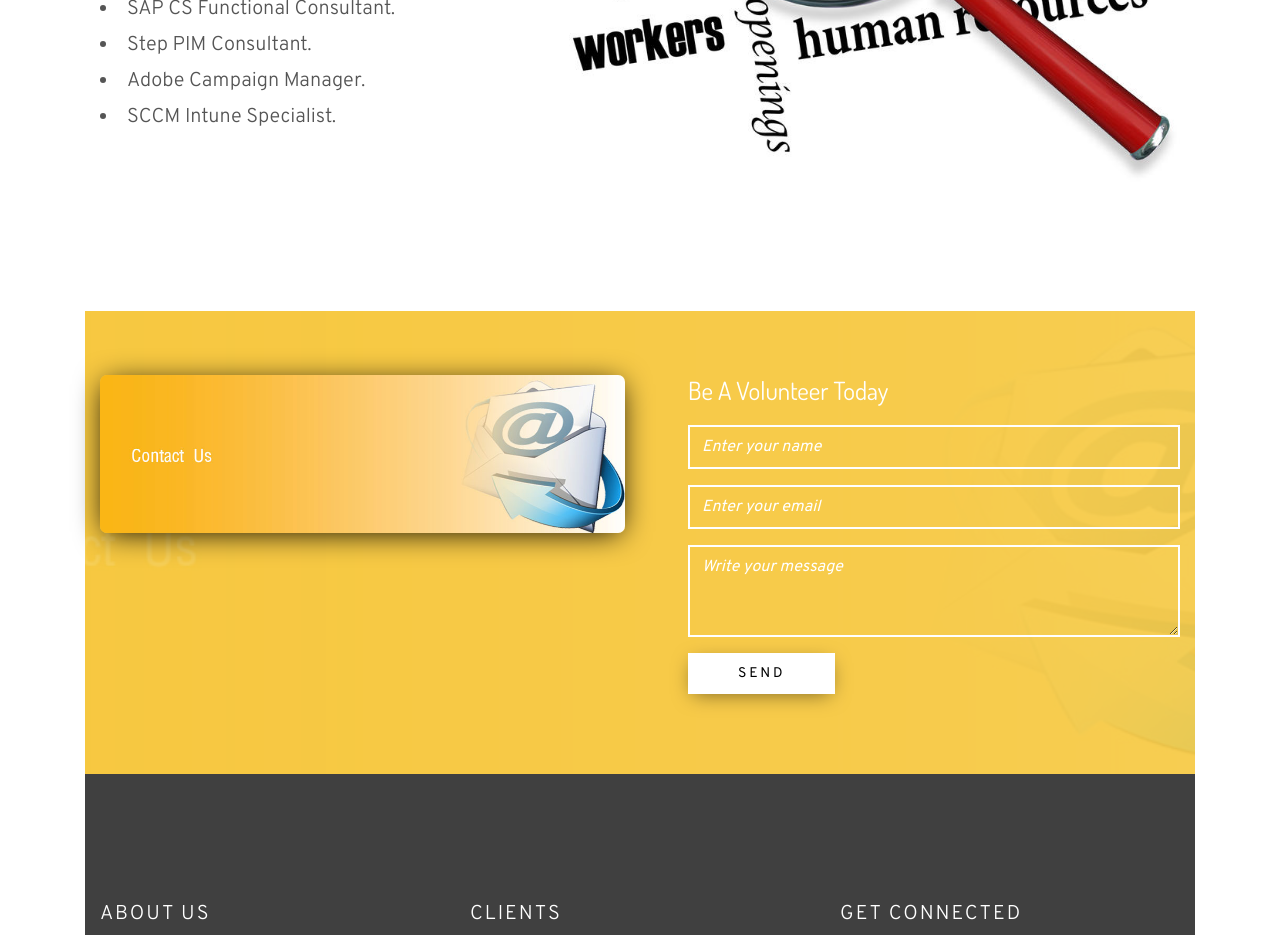
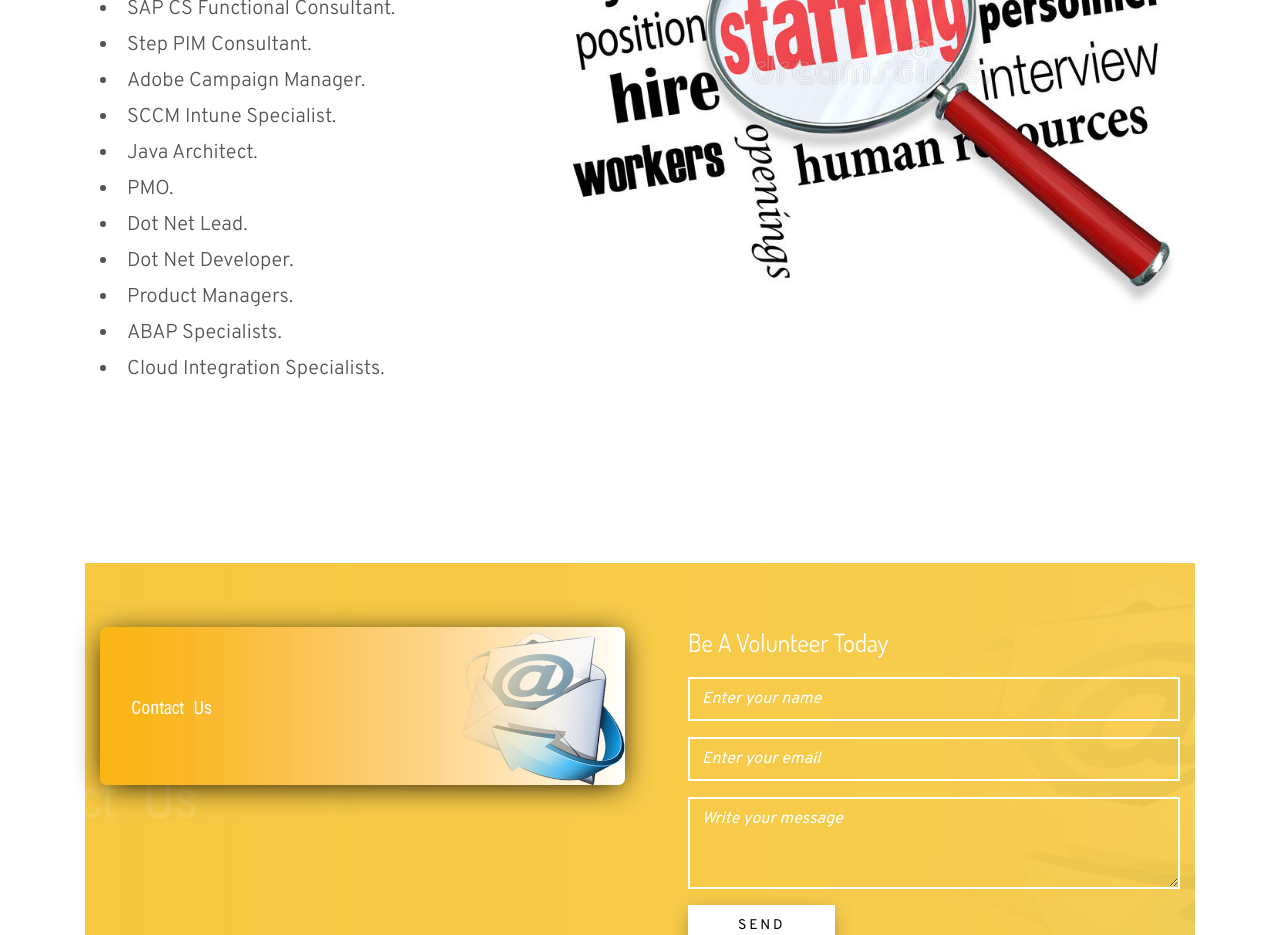
Before and after one commit to viduvidranga/Website, a plain HTML site: page clients.html in a window 1280 px wide. Shown: the part 2180-3115 px from the top of the page. Drawn offline with Linux system fonts and the light colour scheme; some packages are replaced by stand-ins of ours; no server answers; files whose address does not match are found by name.

Commit message:
Update clients.html

```diff
--- a/clients.html
+++ b/clients.html
@@ -116,7 +116,7 @@
             </div>
             <h2 class="block-41-heading mb-3">Skills Fullfilled through Staffing & Recruitment</h2>
             <div class="block-41-text">
-              <p></li><li>SAP Program / Project Managers.</li><li>SAP PP Functional Consultant.</li><li>Oracle OTM Consultant.</li><li> Worlday Integration Consultant.</li><li>Business Intelligence - ADF.</li><li>Azure API Management.</li><li>SAP CS Functional Consultant.</li><li>Step PIM Consultant.</li><li>Adobe Campaign Manager.</li><li>SCCM Intune Specialist.</p>
+              <p></li><li>SAP Program / Project Managers.</li><li>SAP PP Functional Consultant.</li><li>Oracle OTM Consultant.</li><li> Worlday Integration Consultant.</li><li>Business Intelligence - ADF.</li><li>Azure API Management.</li><li>SAP CS Functional Consultant.</li><li>Step PIM Consultant.</li><li>Adobe Campaign Manager.</li><li>SCCM Intune Specialist.</li><li>Java Architect.</li><li>PMO.</li><li>Dot Net Lead.</li><li>Dot Net Developer.</li><li>Product Managers.</li><li>ABAP Specialists.</li><li>Cloud Integration Specialists.</p>
             </div>
           </div>
         </div>
```
